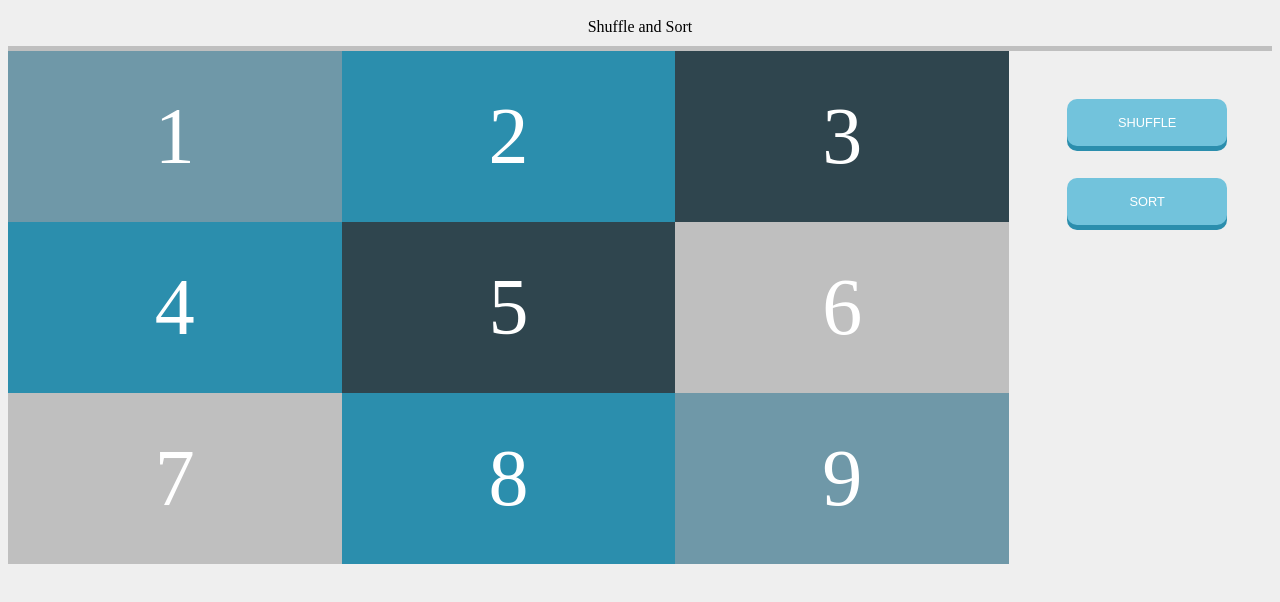
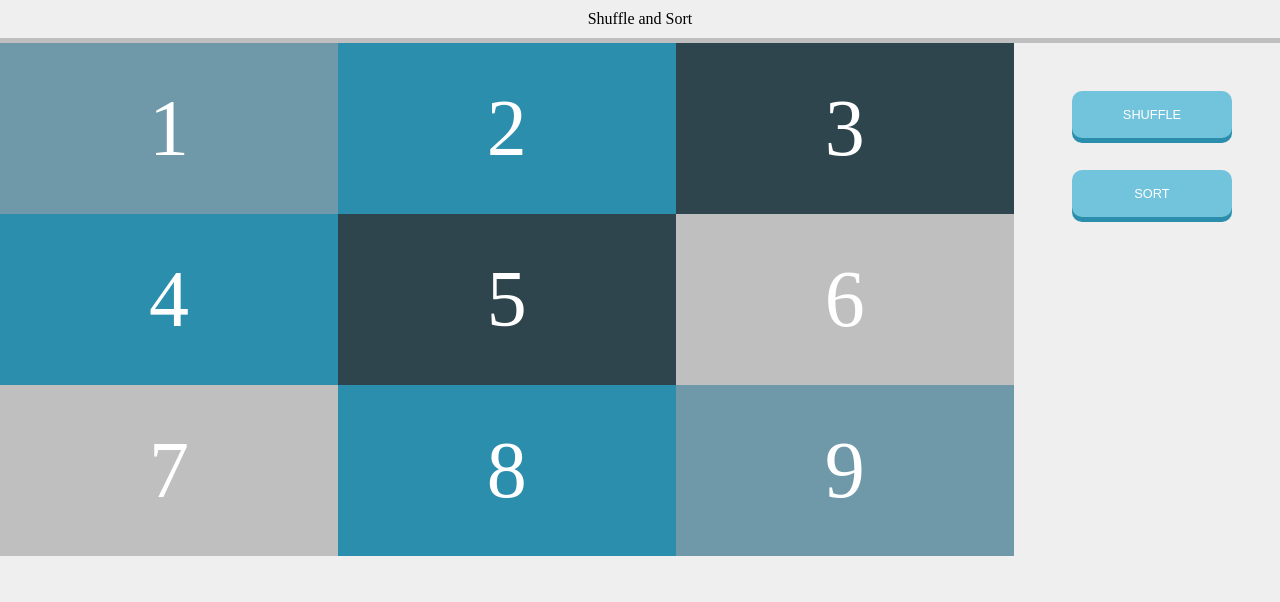
Before and after one commit to Shravya-Rao-B/shuffle-sort, a plain HTML site: page index.html in a window 1280 px wide. Drawn offline with Linux system fonts and the light colour scheme.

Commit message:
comments removed

```diff
--- a/style.css
+++ b/style.css
@@ -4,6 +4,7 @@
 
   body {
     background-color: #EFEFEF;
+    margin : 0 auto;
   }
   .row:after {
     content: "";
@@ -19,7 +20,6 @@
     float: left;
     width: 80%;
     margin: 0px;
-    /* padding: 10px; */
   }
 h1 {
   padding: 1rem;
```
Also changed, not shown: index.html (+1 -5 lines).
